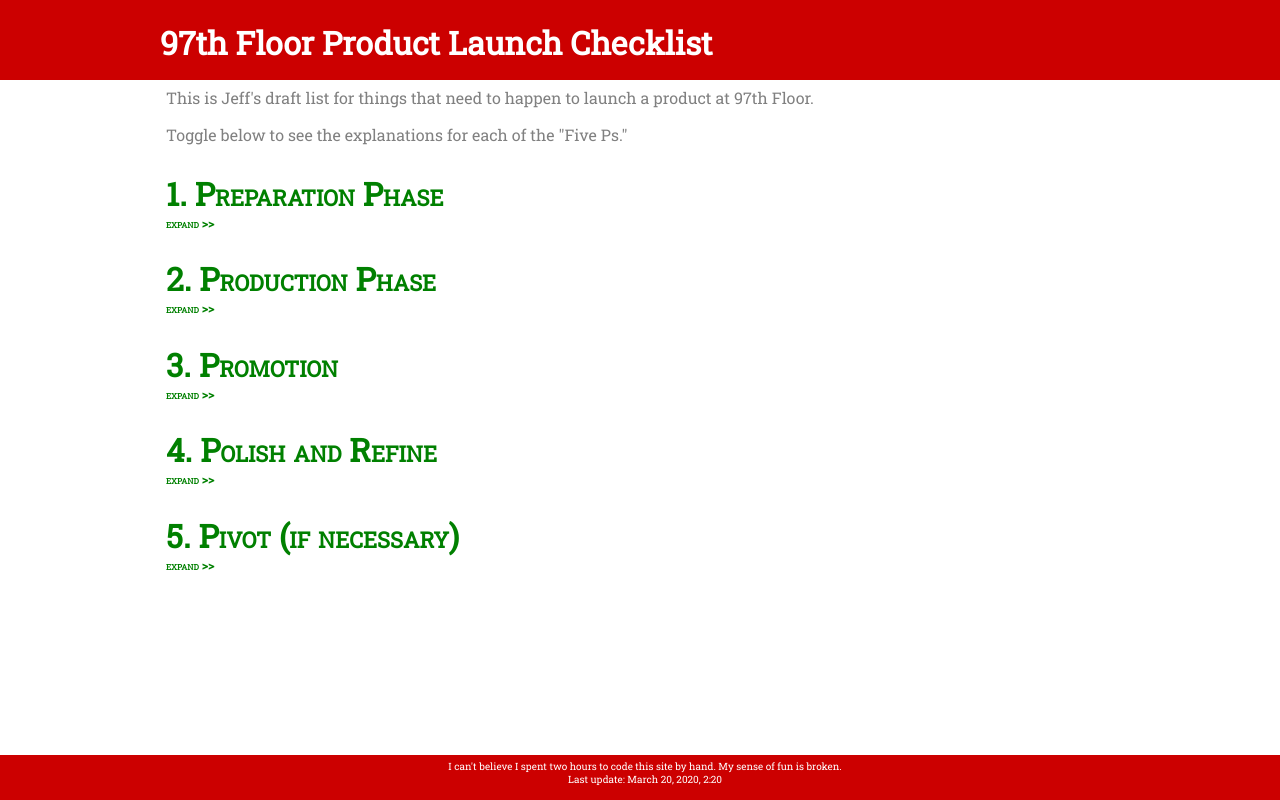
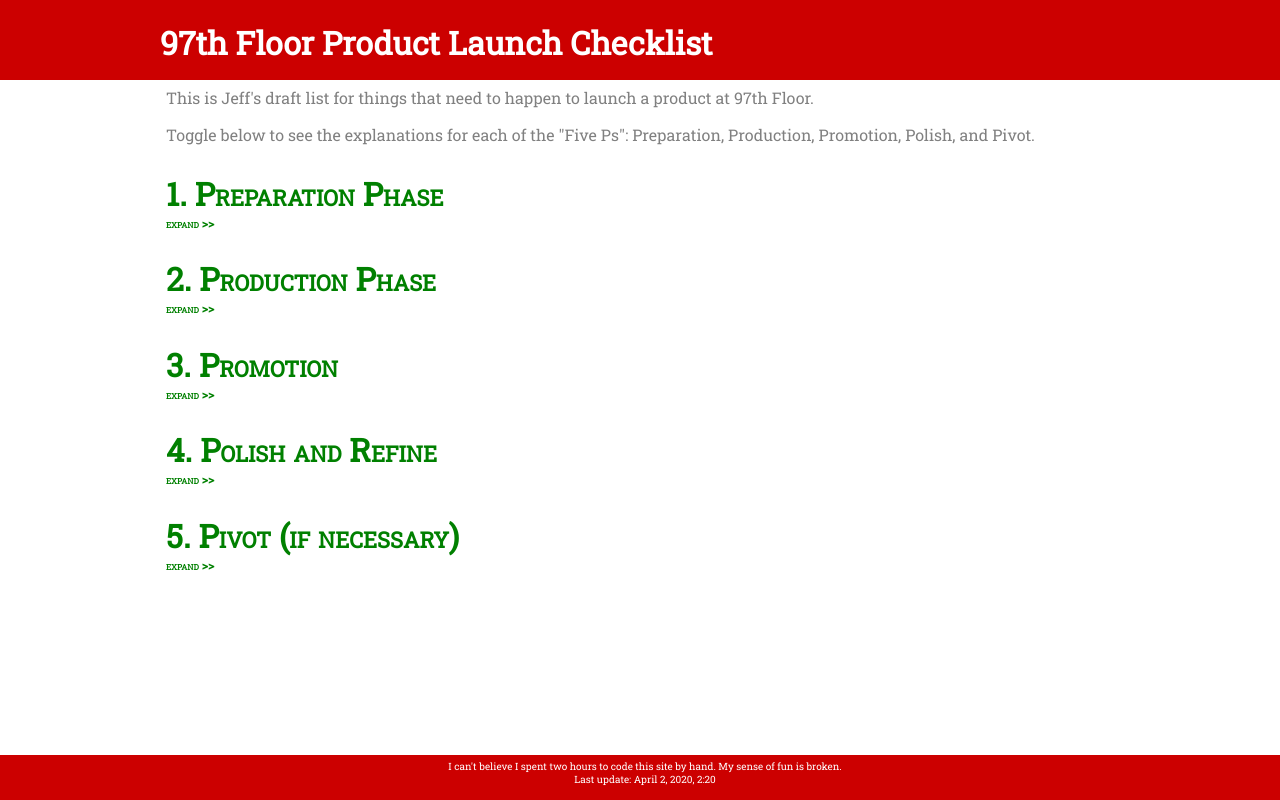
Before and after one commit to jeffreywindsor/jeffreywindsor.github.io, a plain HTML site: page index.html in a window 1280 px wide. Drawn offline with Linux system fonts and the light colour scheme.

Commit message:
Minor update to intro

```diff
--- a/index.html
+++ b/index.html
@@ -81,7 +81,7 @@ else { document.getElementById(d).style.display = "none"; }
 
 <p style="color:gray;">
 This is Jeff's draft list for things that need to happen to launch a product at 97th Floor. </p>
-<p style="color:gray;">Toggle below to see the explanations for each of the "Five Ps."
+<p style="color:gray;">Toggle below to see the explanations for each of the "Five Ps": Preparation, Production, Promotion, Polish, and Pivot.
 </p>
 
 <h2>1. Preparation Phase <br /> <a href="javascript:ReverseDisplay('Preparation')"> expand >> </a> </h2>
@@ -163,8 +163,9 @@ The steps here can be completed in any order, and will probably happen in tandem
 </div>
 
 <div id="footer">
-I can't believe I spent two hours to code this site by hand. My sense of fun is broken.
-	<br /> Last update: March 20, 2020, 2:20
+	I can't believe I spent two hours to code this site by hand. My sense of fun is broken.
+	<br />
+	Last update: April 2, 2020, 2:20
 </div>
 
 </body>
```
